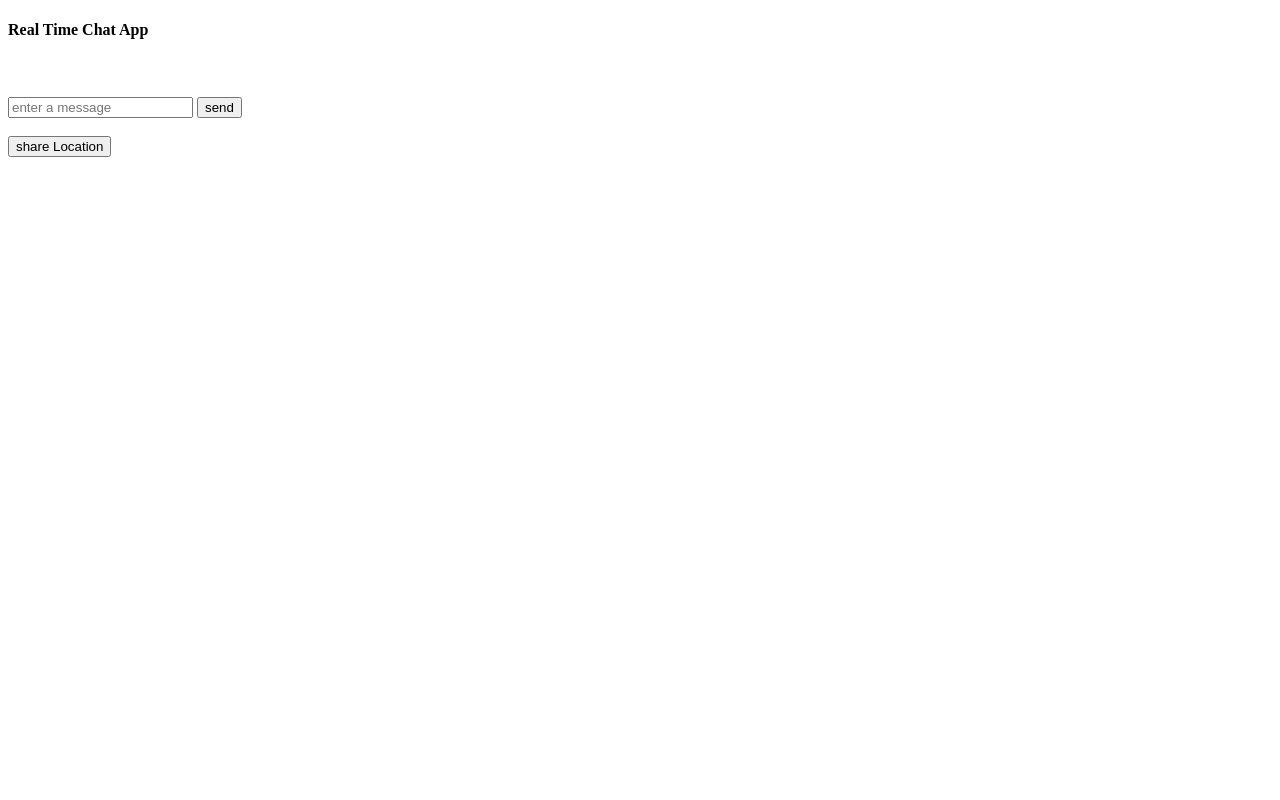
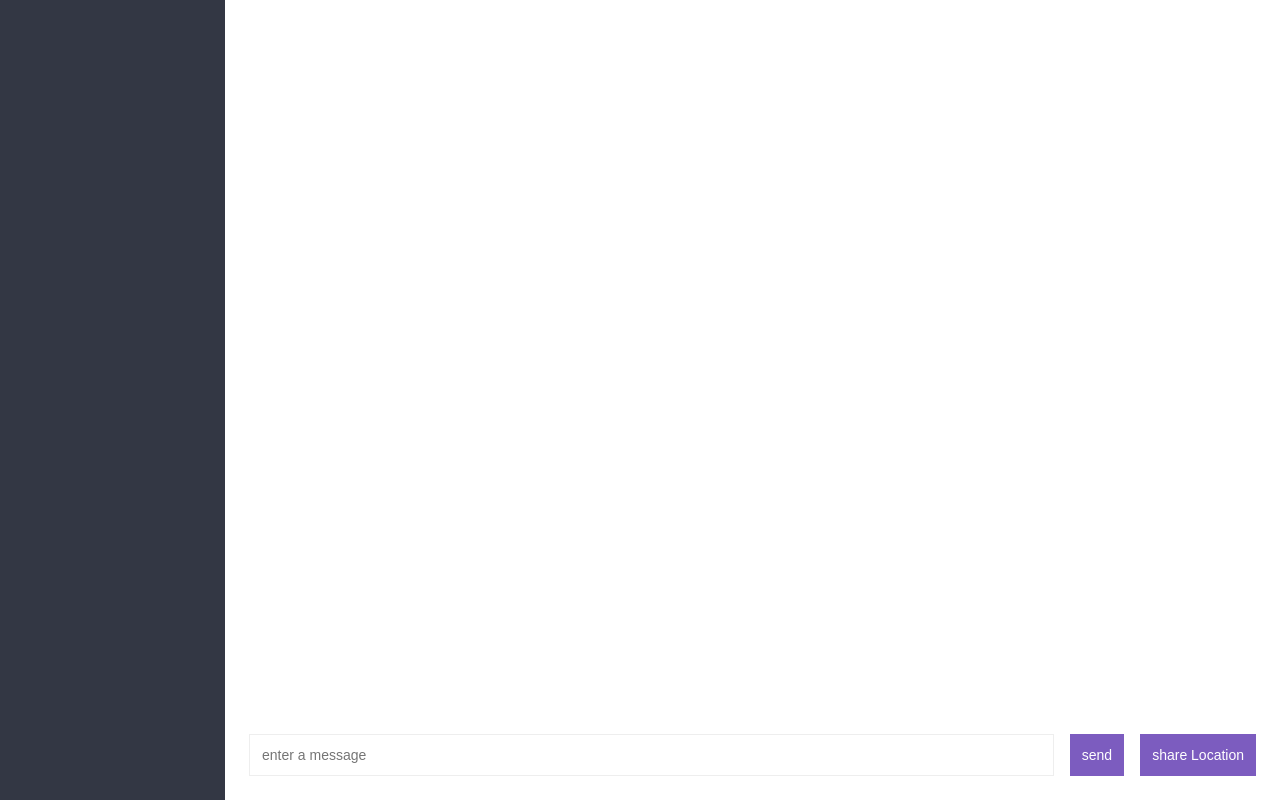
Before and after one commit to Shivam24S/Real-Time-Chat-app, a website: page public/index.html in a window 1280 px wide. Drawn offline with nearby package versions, Linux system fonts and the light colour scheme; no server answers.

Commit message:
styling chat app

```diff
--- /dev/null
+++ b/public/css/style.css
@@ -0,0 +1,183 @@
+/* General Styles */
+
+* {
+  margin: 0;
+  padding: 0;
+  box-sizing: border-box;
+}
+
+html {
+  font-size: 16px;
+}
+
+input {
+  font-size: 14px;
+}
+
+body {
+  line-height: 1.4;
+  color: #333333;
+  font-family: Helvetica, Arial, sans-serif;
+}
+
+h1 {
+  margin-bottom: 16px;
+}
+
+label {
+  display: block;
+  font-size: 14px;
+  margin-bottom: 8px;
+  color: #777;
+}
+
+input {
+  border: 1px solid #eeeeee;
+  padding: 12px;
+  outline: none;
+}
+
+button {
+  cursor: pointer;
+  padding: 12px;
+  background: #7c5cbf;
+  border: none;
+  color: white;
+  font-size: 16px;
+  transition: background 0.3s ease;
+}
+
+button:hover {
+  background: #6b47b8;
+}
+
+button:disabled {
+  cursor: default;
+  background: #7c5cbf94;
+}
+
+/* Join Page Styles */
+
+.centered-form {
+  background: #333744;
+  width: 100vw;
+  height: 100vh;
+  display: flex;
+  justify-content: center;
+  align-items: center;
+}
+
+.centered-form__box {
+  box-shadow: 0px 0px 17px 1px #1d1f26;
+  background: #f7f7fa;
+  padding: 24px;
+  width: 250px;
+}
+
+.centered-form button {
+  width: 100%;
+}
+
+.centered-form input {
+  margin-bottom: 16px;
+  width: 100%;
+}
+
+/* Chat Page Layout */
+
+.chat {
+  display: flex;
+}
+
+.chat__sidebar {
+  height: 100vh;
+  color: white;
+  background: #333744;
+  width: 225px;
+  overflow-y: scroll;
+}
+
+/* Chat styles */
+
+.chat__main {
+  flex-grow: 1;
+  display: flex;
+  flex-direction: column;
+  max-height: 100vh;
+}
+
+.chat__messages {
+  flex-grow: 1;
+  padding: 24px 24px 0 24px;
+  overflow-y: scroll;
+}
+
+/* Message Styles */
+
+.message {
+  margin-bottom: 16px;
+}
+
+.message__name {
+  font-weight: 600;
+  font-size: 14px;
+  margin-right: 8px;
+}
+
+.message__meta {
+  color: #777;
+  font-size: 14px;
+}
+
+.message a {
+  color: #0070cc;
+}
+
+/* Message Composition Styles */
+
+.compose {
+  display: flex;
+  flex-shrink: 0;
+  margin-top: 16px;
+  padding: 24px;
+}
+
+.compose form {
+  display: flex;
+  flex-grow: 1;
+  margin-right: 16px;
+}
+
+.compose input {
+  border: 1px solid #eeeeee;
+  width: 100%;
+  padding: 12px;
+  margin: 0 16px 0 0;
+  flex-grow: 1;
+}
+
+.compose button {
+  font-size: 14px;
+}
+
+/* Chat Sidebar Styles */
+
+.room-title {
+  font-weight: 400;
+  font-size: 22px;
+  background: #2c2f3a;
+  padding: 24px;
+}
+
+.list-title {
+  font-weight: 500;
+  font-size: 18px;
+  margin-bottom: 4px;
+  padding: 12px 24px 0 24px;
+}
+
+.users {
+  list-style-type: none;
+  font-weight: 300;
+  padding: 12px 24px 0 24px;
+}
--- /dev/null
+++ b/public/css/style2.css
@@ -0,0 +1,228 @@
+/* General Styles */
+
+* {
+  margin: 0;
+  padding: 0;
+  box-sizing: border-box;
+}
+
+html {
+  font-size: 16px;
+}
+
+body {
+  line-height: 1.6;
+  color: #333;
+  font-family: "Poppins", sans-serif;
+  background: #f0f2f5;
+  display: flex;
+  justify-content: center;
+  align-items: center;
+  height: 100vh;
+}
+
+input,
+button {
+  font-family: "Poppins", sans-serif;
+}
+
+a {
+  text-decoration: none;
+}
+
+h1 {
+  margin-bottom: 16px;
+  color: #444;
+}
+
+label {
+  display: block;
+  font-size: 14px;
+  margin-bottom: 8px;
+  color: #555;
+}
+
+input {
+  border: 1px solid #ddd;
+  padding: 12px;
+  border-radius: 8px;
+  font-size: 14px;
+  transition: border-color 0.3s;
+}
+
+input:focus {
+  border-color: #7c5cbf;
+  outline: none;
+}
+
+button {
+  cursor: pointer;
+  padding: 12px 16px;
+  background: linear-gradient(135deg, #7c5cbf, #643cc9);
+  border: none;
+  border-radius: 8px;
+  color: white;
+  font-size: 16px;
+  font-weight: 600;
+  transition: background 0.3s ease;
+}
+
+button:hover {
+  background: linear-gradient(135deg, #6b47b8, #5133b5);
+}
+
+button:disabled {
+  cursor: not-allowed;
+  background: #b09bd8;
+}
+
+/* Join Page Styles */
+
+.centered-form {
+  background: #333744;
+  width: 100vw;
+  height: 100vh;
+  display: flex;
+  justify-content: center;
+  align-items: center;
+}
+
+.centered-form__box {
+  box-shadow: 0px 10px 30px rgba(0, 0, 0, 0.1);
+  background: white;
+  padding: 24px;
+  border-radius: 12px;
+  width: 300px;
+  text-align: center;
+}
+
+.centered-form input {
+  margin-bottom: 16px;
+  width: 100%;
+}
+
+/* Chat Page Layout */
+
+.chat {
+  display: flex;
+  height: 100vh;
+  width: 100%;
+}
+
+.chat__sidebar {
+  background: #292d36;
+  width: 280px;
+  overflow-y: auto;
+  padding: 24px;
+  color: white;
+  border-right: 1px solid #444;
+}
+
+.chat__main {
+  flex-grow: 1;
+  display: flex;
+  flex-direction: column;
+  max-height: 100vh;
+  background: white;
+}
+
+.chat__messages {
+  flex-grow: 1;
+  padding: 24px;
+  overflow-y: auto;
+  background-color: #f0f2f5;
+}
+
+/* Message Styles */
+
+.message {
+  margin-bottom: 16px;
+  padding: 16px;
+  border-radius: 10px;
+  background-color: #fff;
+  box-shadow: 0 2px 10px rgba(0, 0, 0, 0.05);
+}
+
+.message__name {
+  font-weight: 700;
+  font-size: 14px;
+  color: #5a5a5a;
+  margin-right: 8px;
+}
+
+.message__meta {
+  color: #aaa;
+  font-size: 12px;
+}
+
+.message a {
+  color: #0070cc;
+}
+
+.message p {
+  margin-top: 8px;
+  font-size: 15px;
+  color: #333;
+}
+
+/* Message Composition Styles */
+
+.compose {
+  display: flex;
+  padding: 16px 24px;
+  background-color: #fff;
+  border-top: 1px solid #ddd;
+  flex-shrink: 0;
+}
+
+.compose form {
+  display: flex;
+  flex-grow: 1;
+  margin-right: 16px;
+}
+
+.compose input {
+  border: 1px solid #ddd;
+  padding: 12px;
+  border-radius: 8px;
+  flex-grow: 1;
+}
+
+.compose button {
+  padding: 12px 16px;
+  border-radius: 8px;
+  font-size: 14px;
+  transition: all 0.2s;
+}
+
+/* Chat Sidebar Styles */
+
+.room-title {
+  font-weight: 600;
+  font-size: 22px;
+  background: #1c1f26;
+  padding: 24px;
+  border-radius: 8px;
+  margin-bottom: 24px;
+}
+
+.list-title {
+  font-weight: 500;
+  font-size: 18px;
+  margin-bottom: 8px;
+}
+
+.users {
+  list-style-type: none;
+  padding: 0;
+}
+
+.users li {
+  padding: 12px 0;
+  border-bottom: 1px solid #444;
+  color: #bbb;
+}
+
+.users li:last-child {
+  border-bottom: none;
+}
--- a/public/index.html
+++ b/public/index.html
@@ -4,26 +4,43 @@
     <meta charset="UTF-8" />
     <meta name="viewport" content="width=device-width, initial-scale=1.0" />
     <title>Chat App</title>
+    <link rel="stylesheet" href="./css/style.css" />
+    <link rel="icon" href="./image/favicon.ico" />
   </head>
   <body>
-    <h4>Real Time Chat App</h4>
-    <br />
-    <div id="messages"></div>
-
-    <br />
-    <form id="msg-form">
-      <input type="text" name="message" placeholder="enter a message" />
-      <button type="submit">send</button>
-    </form>
-    <br />
-    <button id="location">share Location</button>
-    <!-- <button id="increment">+1</button> -->
+    <div class="chat">
+      <div class="chat__sidebar"></div>
+      <div class="chat__main">
+        <div id="messages" class="chat__messages"></div>
+        <div class="compose">
+          <form id="msg-form">
+            <input type="text" name="message" placeholder="enter a message" />
+            <button type="submit">send</button>
+          </form>
+          <button id="location">share Location</button>
+        </div>
+      </div>
+    </div>
 
     <script id="message-template" type="text/html">
-      <div><p>{{createdAt}} - {{ msg }}</p></div>
+      <div class="message">
+        <p>
+          <span class="message__name">userName</span>
+          <span class="message__meta">{{createdAt}} </span>
+        </p>
+        <p>{{ msg }}</p>
+      </div>
     </script>
     <script id="location-template" type="text/html">
-      <div><a href="{{url}}" target="blank">My current location</a></div>
+      <div class="message">
+        <p>
+          <span class="message__name">userName</span>
+          <span class="message__meta">{{createdAt}} </span>
+        </p>
+        <p>
+          <a href="{{url}}" target="blank"> My current location</a>
+        </p>
+      </div>
     </script>
     <script src="https://cdnjs.cloudflare.com/ajax/libs/mustache.js/3.0.1/mustache.min.js"></script>
     <script src="https://cdnjs.cloudflare.com/ajax/libs/moment.js/2.22.2/moment.min.js"></script>
--- a/public/js/chat.js
+++ b/public/js/chat.js
@@ -26,7 +26,8 @@ const $locations = document.querySelector("#locations");
 
 socket.on("location-url", (url) => {
   const locationUrl = Mustache.render(locationTemplate, {
-    url,
+    url: url.text,
+    createdAt: moment(url.createdAt).format("h:mm a"),
   });
 
   $messages.insertAdjacentHTML("beforeend", locationUrl);
--- a/src/index.js
+++ b/src/index.js
@@ -48,7 +48,10 @@ io.on("connection", (socket) => {
   });
 
   socket.on("shareLocation", (lat, lon, callback) => {
-    io.emit("location-url", `https://google.com/maps/?q=${lat},${lon}`);
+    io.emit(
+      "location-url",
+      generateMessages(`https://google.com/maps/?q=${lat},${lon}`)
+    );
     callback("location received");
   });
 
```
Also changed, not shown: public/css/style.min.css (added), public/image/favicon.ico (added).
